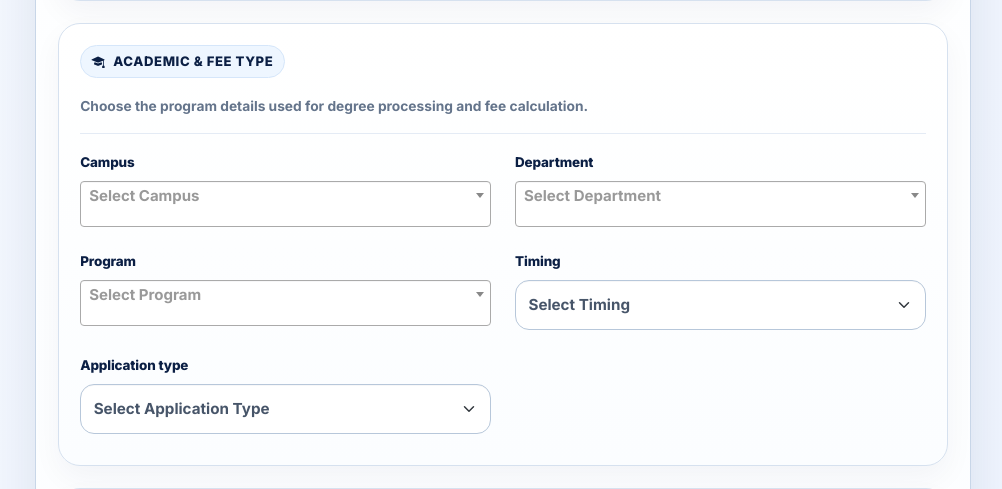
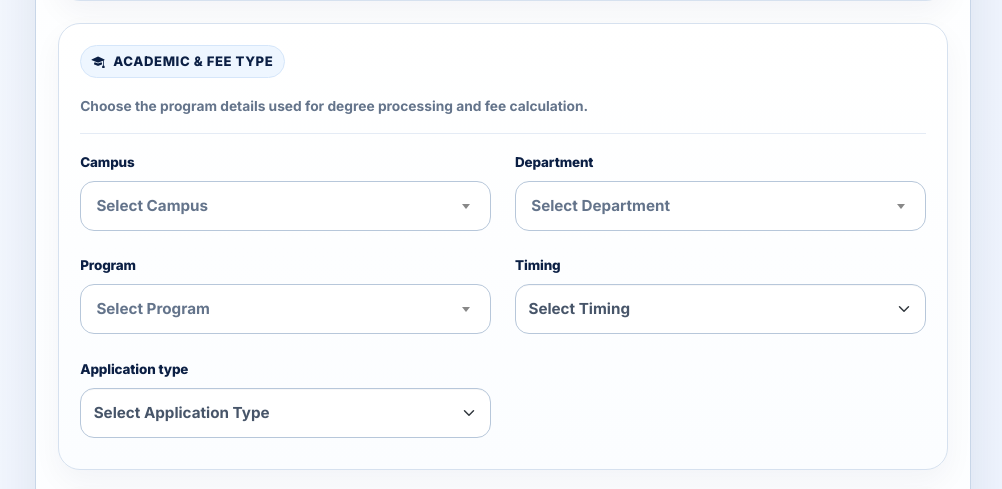
Before and after one commit to noorkhalid/degree_cell_project, a Django app: page /degree/applications/new/ in a window 1280 px wide. Shown: the part 1417-1906 px from the top of the page, without its empty margins (277-1279 px from the left). Run offline with Django 5.2, Linux system fonts and the light colour scheme; the visitor is signed in with stand-in values (Sample User, id 1); data that the repository does not hold is empty; some libraries are stand-ins or nearby versions.

Commit message:
Campus Dropdown Corrected

```diff
--- a/static/css/main.css
+++ b/static/css/main.css
@@ -2772,7 +2772,7 @@ textarea {
 }
 
 .select2-container--default .select2-selection--single .select2-selection__rendered {
-  min-height: 46px;
+  height: 46px;
   line-height: 46px;
   padding-left: .78rem;
   padding-right: 2.4rem;
--- a/templates/degree/application_form.html
+++ b/templates/degree/application_form.html
@@ -95,6 +95,50 @@
 </form>
 
 <link href="https://cdn.jsdelivr.net/npm/select2@4.1.0-rc.0/dist/css/select2.min.css" rel="stylesheet" />
+<style>
+  /* Keep Select2 fields visually identical to the normal Bootstrap form fields */
+  .pro-field-grid .select2-container { width: 100% !important; }
+  .pro-field-grid .select2-container--default .select2-selection--single {
+    height: 50px !important;
+    min-height: 50px !important;
+    border: 1px solid #b7c7da !important;
+    border-radius: 14px !important;
+    background-color: #fff !important;
+    box-shadow: none !important;
+    position: relative !important;
+  }
+  .pro-field-grid .select2-container--default .select2-selection--single .select2-selection__rendered {
+    height: 48px !important;
+    line-height: 48px !important;
+    padding-left: .95rem !important;
+    padding-right: 2.75rem !important;
+    color: #10203f !important;
+    font-size: .95rem !important;
+    font-weight: 700 !important;
+  }
+  .pro-field-grid .select2-container--default .select2-selection--single .select2-selection__placeholder {
+    color: #64748b !important;
+    font-weight: 700 !important;
+  }
+  .pro-field-grid .select2-container--default .select2-selection--single .select2-selection__arrow {
+    height: 48px !important;
+    right: .85rem !important;
+    top: 0 !important;
+  }
+  .pro-field-grid .select2-container--default .select2-selection--single .select2-selection__clear {
+    height: 48px !important;
+    line-height: 48px !important;
+    margin-right: 2.15rem !important;
+    padding: 0 !important;
+    top: 0 !important;
+  }
+  .pro-field-grid .select2-container--default.select2-container--focus .select2-selection--single,
+  .pro-field-grid .select2-container--default.select2-container--open .select2-selection--single {
+    border-color: #2563eb !important;
+    box-shadow: 0 0 0 .22rem rgba(37, 99, 235, .13) !important;
+  }
+</style>
+
 <script src="https://code.jquery.com/jquery-3.7.1.min.js"></script>
 <script src="https://cdn.jsdelivr.net/npm/select2@4.1.0-rc.0/dist/js/select2.min.js"></script>
 <script>
```
Also changed, not shown: templates/degree/application_edit.html (+44 -0 lines).
